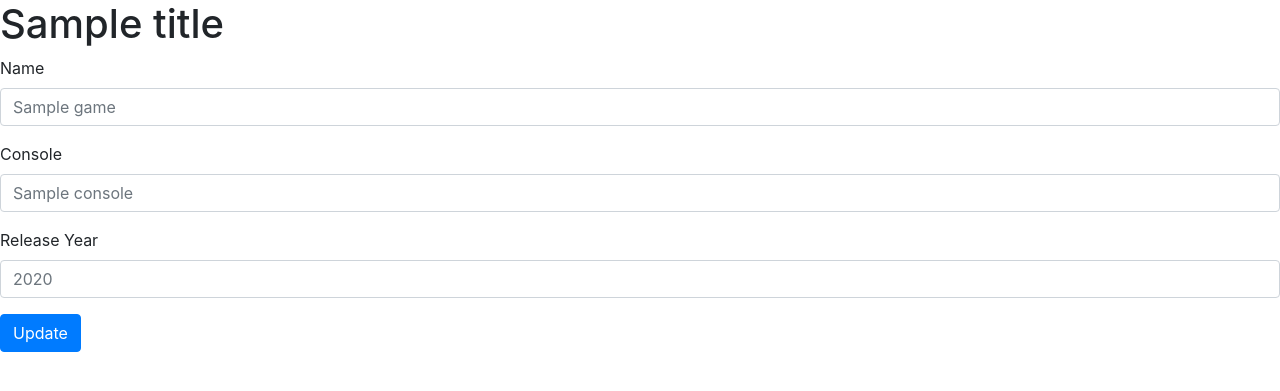
After one commit to Cnels1986/API-Lab, a PHP site: the page made by slimClient/templates/gameEdit.html in a window 1280 px wide. The commit adds this page. Shown: the top 391 px of the page. Run offline with PHP 8.4, Linux system fonts and the light colour scheme; the template is opened without the code that fills it: most values are stand-ins (such as "Sample title", 1, 10 or a date in 2020).

Commit message:
edit form and interface now up and running

```diff
--- /dev/null
+++ b/slimClient/templates/gameEdit.html
@@ -0,0 +1,25 @@
+<link rel="stylesheet" href="https://stackpath.bootstrapcdn.com/bootstrap/4.1.3/css/bootstrap.min.css" integrity="sha384-MCw98/SFnGE8fJT3GXwEOngsV7Zt27NXFoaoApmYm81iuXoPkFOJwJ8ERdknLPMO" crossorigin="anonymous">
+<script
+  src="https://code.jquery.com/jquery-3.3.1.min.js"
+  integrity="sha256-FgpCb/KJQlLNfOu91ta32o/NMZxltwRo8QtmkMRdAu8="
+  crossorigin="anonymous"></script>
+</head>
+<script src="../../test/script.js"></script>
+
+<h1><?php echo $title; ?></h1>
+
+<form id='gameEdit' data-id="<?php echo $game['id']; ?>">
+  <div class="form-group">
+    <label for="name">Name</label>
+    <input name="name" type="text" class="form-control" id="name" placeholder= "<?php echo $game['name']; ?>" >
+  </div>
+  <div class="form-group">
+    <label for="console">Console</label>
+    <input name="console" type="text" class="form-control" id="console" placeholder= "<?php echo $game['console']; ?>" >
+  </div>
+  <div class="form-group">
+    <label for="year">Release Year</label>
+    <input name="year" type="text" class="form-control" id="year" placeholder= "<?php echo $game['year']; ?>" >
+  </div>
+  <button type="submit" class="btn btn-primary">Update</button>
+</form>
```
Also changed, not shown: slimClient/src/app.php (+15 -0 lines), slimClient/test/script.js (+15 -0 lines), 1 other file.
